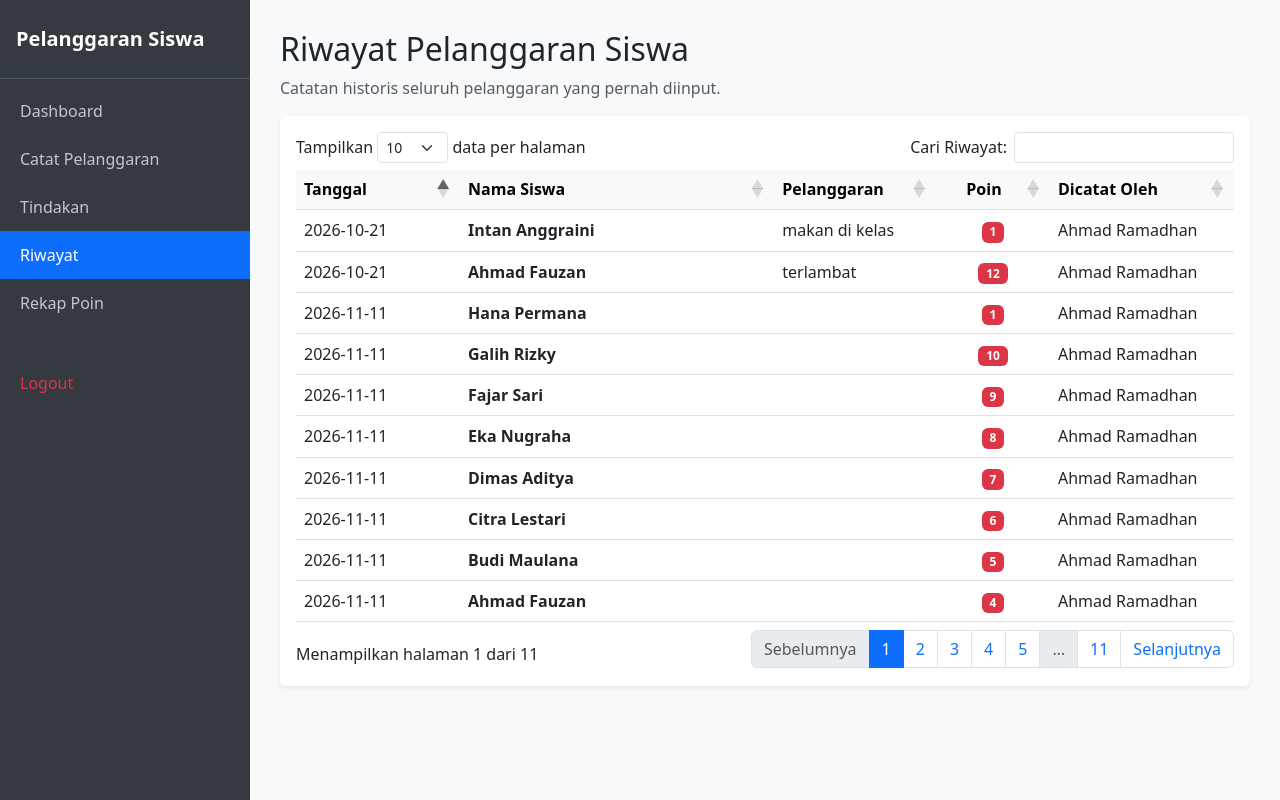
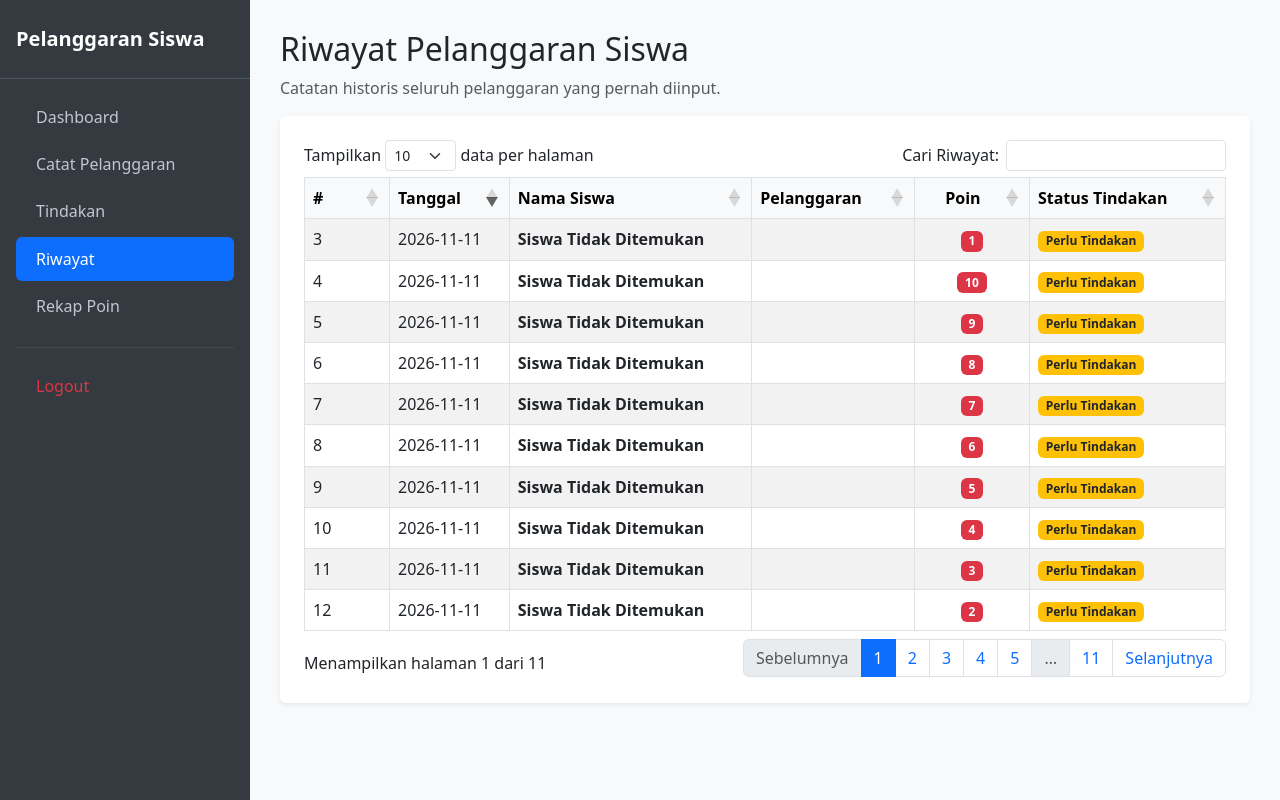
Before and after one commit to zidanemaulidan7-eng/UKK-2026, a PHP site: page /riwayat.php in a window 1280 px wide. Run offline with PHP 8.4, Linux system fonts and the light colour scheme; a user stored in the database is signed in; data comes from the database, SQL or seed files in the repository; some libraries are stand-ins or nearby versions.

Commit message:
update catat_pelanggaran.php

```diff
--- a/riwayat.php
+++ b/riwayat.php
@@ -7,117 +7,133 @@ if (!isset($_SESSION['login']) || $_SESSION['role'] !== 'guru') {
     exit;
 }
 
-// Ambil semua data siswa terlebih dahulu ke dalam array untuk fallback
-$data_siswa = [];
-$q_all_siswa = mysqli_query($koneksi, "SELECT * FROM t_siswa ORDER BY id DESC");
-if ($q_all_siswa) {
-    while ($s = mysqli_fetch_assoc($q_all_siswa)) {
-        $data_siswa[] = $s;
-    }
-}
+// Ambil data riwayat pelanggaran dari database
+$query_riwayat = mysqli_query($koneksi, "
+    SELECT p.*, s.nama AS nama_siswa, s.nis
+    FROM t_pelanggaran p
+    LEFT JOIN t_siswa s ON p.id_t_siswa = s.id
+    ORDER BY p.id DESC
+");
 ?>
 
 <!DOCTYPE html>
 <html lang="id">
 <head>
     <meta charset="UTF-8">
+    <meta name="viewport" content="width=device-width, initial-scale=1.0">
     <title>Riwayat Pelanggaran - Guru</title>
     <!-- Bootstrap 5 CSS -->
     <link href="https://cdn.jsdelivr.net/npm/bootstrap@5.3.0/dist/css/bootstrap.min.css" rel="stylesheet">
     <!-- DataTables Bootstrap 5 CSS -->
     <link rel="stylesheet" href="https://cdn.datatables.net/1.13.6/css/dataTables.bootstrap5.min.css">
+
     <style>
         body { min-height: 100vh; background-color: #f8f9fa; }
-        .sidebar { width: 250px; min-height: 100vh; background-color: #343a40; color: #fff; position: fixed; z-index: 100; }
-        .sidebar .brand { padding: 1.5rem 1rem; font-size: 1.25rem; font-weight: bold; border-bottom: 1px solid #4f5962; }
-        .sidebar a { color: #c2c7d0; text-decoration: none; padding: 12px 20px; display: block; }
-        .sidebar a:hover, .sidebar a.active { background-color: #0d6efd; color: #fff; }
-        .content { margin-left: 250px; padding: 30px; }
+        /* Sidebar agar tetap diam di samping layar tanpa scroll internal */
+        .sidebar-sticky {
+            position: sticky;
+            top: 0;
+            height: 100vh;
+            overflow-y: auto;
+            background-color: #343a40;
+            color: #fff;
+            width: 250px;
+            flex-shrink: 0;
+            z-index: 100;
+        }
+        .sidebar-sticky .brand {
+            padding: 1.5rem 1rem;
+            font-size: 1.25rem;
+            font-weight: bold;
+            border-bottom: 1px solid #4f5962;
+        }
+        .sidebar-sticky .nav-link {
+            color: #c2c7d0;
+            text-decoration: none;
+            padding: 10px 20px;
+            display: block;
+            border-radius: 0.375rem;
+            margin-bottom: 0.2rem;
+        }
+        .sidebar-sticky .nav-link:hover, .sidebar-sticky .nav-link.active {
+            background-color: #0d6efd;
+            color: #fff;
+        }
+        .content {
+            flex-grow: 1;
+            padding: 30px;
+        }
     </style>
 </head>
 <body>
-    <div class="sidebar">
+
+<div class="d-flex">
+    <!-- SIDEBAR -->
+    <div class="sidebar-sticky p-0">
         <div class="brand">Pelanggaran Siswa</div>
-        <div class="nav flex-column mt-2">
-            <a href="dashboard_guru.php">Dashboard</a>
-            <a href="catat_pelanggaran.php">Catat Pelanggaran</a>
-            <a href="tindakan.php">Tindakan</a>
-            <a href="riwayat.php" class="active">Riwayat</a>
-            <a href="rekap_poin.php">Rekap Poin</a>
-            <hr class="dropdown-divider my-3 border-secondary">
-            <a href="logout.php" class="text-danger">Logout</a>
+        <div class="nav flex-column p-3">
+            <a href="dashboard_guru.php" class="nav-link">Dashboard</a>
+            <a href="catat_pelanggaran.php" class="nav-link">Catat Pelanggaran</a>
+            <a href="tindakan.php" class="nav-link">Tindakan</a>
+            <a href="riwayat.php" class="nav-link btn btn-primary text-white text-start active">Riwayat</a>
+            <a href="rekap_poin.php" class="nav-link">Rekap Poin</a>
+            <hr class="text-secondary my-3">
+            <a href="logout.php" class="nav-link text-danger">Logout</a>
         </div>
     </div>
 
+    <!-- KONTEN UTAMA -->
     <div class="content">
         <h2>Riwayat Pelanggaran Siswa</h2>
         <p class="text-muted">Catatan historis seluruh pelanggaran yang pernah diinput.</p>
 
-        <div class="card p-3 shadow-sm border-0">
+        <div class="card p-4 shadow-sm border-0">
             <div class="table-responsive">
-                <!-- Ditambahkan id="tabelRiwayat" untuk mengaktifkan DataTables -->
-                <table id="tabelRiwayat" class="table table-hover align-middle mb-0" style="width:100%">
+                <table id="tabelRiwayat" class="table table-bordered table-striped align-middle mb-0" style="width:100%">
                     <thead class="table-light">
                         <tr>
-                            <th style="width: 130px;">Tanggal</th>
+                            <th style="width: 50px;">#</th>
+                            <th>Tanggal</th>
                             <th>Nama Siswa</th>
                             <th>Pelanggaran</th>
                             <th style="width: 80px;" class="text-center">Poin</th>
-                            <th style="width: 150px;">Dicatat Oleh</th>
+                            <th>Status Tindakan</th>
                         </tr>
                     </thead>
                     <tbody>
                         <?php
-                        $query = "SELECT * FROM t_pelanggaran ORDER BY id DESC";
-                        $result = mysqli_query($koneksi, $query);
+                        if ($query_riwayat && mysqli_num_rows($query_riwayat) > 0) {
+                            $no = 1;
+                            while ($row = mysqli_fetch_assoc($query_riwayat)) {
+                                $nama_s = $row['nama_siswa'] ?? 'Siswa Tidak Ditemukan';
+                                $pelanggaran = $row['pelanggaran'] ?? '-';
+                                $poin = $row['poin'] ?? 0;
+                                $tanggal = $row['tanggal'] ?? date('Y-m-d');
+                                $status = $row['status_tindakan'] ?? 'Perlu Tindakan';
 
-                        if ($result && mysqli_num_rows($result) > 0) {
-                            $index = 0;
-                            while ($row = mysqli_fetch_assoc($result)) {
-
-                                // Deteksi ID/NIS siswa dari t_pelanggaran (disamakan dengan tindakan.php)
-                                $id_s = $row['id_t_siswa'] ?? $row['id_siswa'] ?? $row['siswa_id'] ?? $row['nis'] ?? 0;
-                                $nama_siswa = "";
-
-                                // 1. Cari via ID / NIS jika cocok
-                                if (!empty($id_s)) {
-                                    $q_siswa = mysqli_query($koneksi, "SELECT * FROM t_siswa WHERE id = '$id_s' OR nis = '$id_s'");
-                                    if ($q_siswa && $d_siswa = mysqli_fetch_assoc($q_siswa)) {
-                                        $nama_siswa = $d_siswa['nama'] ?? $d_siswa['nama_siswa'] ?? $d_siswa['nama_lengkap'] ?? '';
+                                // Warna badge status
+                                $badge_bg = 'bg-warning text-dark';
+                                if ($status === 'Sudah Ditindak' || $status === 'Selesai') {
+                                    $badge_bg = 'bg-success';
+                                } elseif ($status === 'Diproses') {
+                                    $badge_bg = 'bg-info text-dark';
                                 }
-                                }
-
-                                // 2. Fallback Otomatis: Ambil nama dari array $data_siswa jika relasi database kosong/tidak cocok
-                                if (empty($nama_siswa)) {
-                                    if (isset($data_siswa[$index])) {
-                                        $s_item = $data_siswa[$index];
-                                        $nama_siswa = $s_item['nama'] ?? $s_item['nama_siswa'] ?? $s_item['nama_lengkap'] ?? 'Siswa Tidak Ditemukan';
-                                    } else {
-                                        $nama_siswa = 'Siswa Tidak Ditemukan';
-                                    }
-                                }
-
-                                $tanggal = $row['tanggal'] ?? date('Y-m-d');
-                                $pelanggaran = $row['pelanggaran'] ?? $row['nama_pelanggaran'] ?? $row['keterangan'] ?? '-';
-                                $poin = $row['poin'] ?? $row['jml_poin'] ?? 0;
-                                $pencatat = $_SESSION['name'] ?? 'Guru';
                         ?>
                         <tr>
-                                    <td><?php echo htmlspecialchars($tanggal); ?></td>
-                                    <td><b><?php echo htmlspecialchars($nama_siswa); ?></b></td>
-                                    <td><?php echo htmlspecialchars($pelanggaran); ?></td>
-                                    <td class="text-center"><span class="badge bg-danger"><?php echo htmlspecialchars($poin); ?></span></td>
-                                    <td><?php echo htmlspecialchars($pencatat); ?></td>
+                            <td><?= $no++; ?></td>
+                            <td><?= htmlspecialchars($tanggal); ?></td>
+                            <td><b><?= htmlspecialchars($nama_s); ?></b></td>
+                            <td><?= htmlspecialchars($pelanggaran); ?></td>
+                            <td class="text-center"><span class="badge bg-danger"><?= htmlspecialchars($poin); ?></span></td>
+                            <td><span class="badge <?= $badge_bg; ?>"><?= htmlspecialchars($status); ?></span></td>
                         </tr>
                         <?php
-                                $index++;
                             }
-                        } else {
-                            echo "<tr><td colspan='5' class='text-center text-muted py-3'>Belum ada riwayat pelanggaran.</td></tr>";
                         }
                         ?>
                     </tbody>
                 </table>
+            </div>
         </div>
     </div>
 </div>
@@ -140,9 +156,11 @@ if ($q_all_siswa) {
                 "search": "Cari Riwayat:",
                 "paginate": { "next": "Selanjutnya", "previous": "Sebelumnya" }
             },
-                "pageLength": 10
+            "pageLength": 10,
+            "order": [[1, "desc"]]
         });
     });
 </script>
+
 </body>
 </html>
```
Also changed, not shown: catat_pelanggaran.php (+5 -10 lines). Lines whose indentation alone changed are shown as unchanged.
